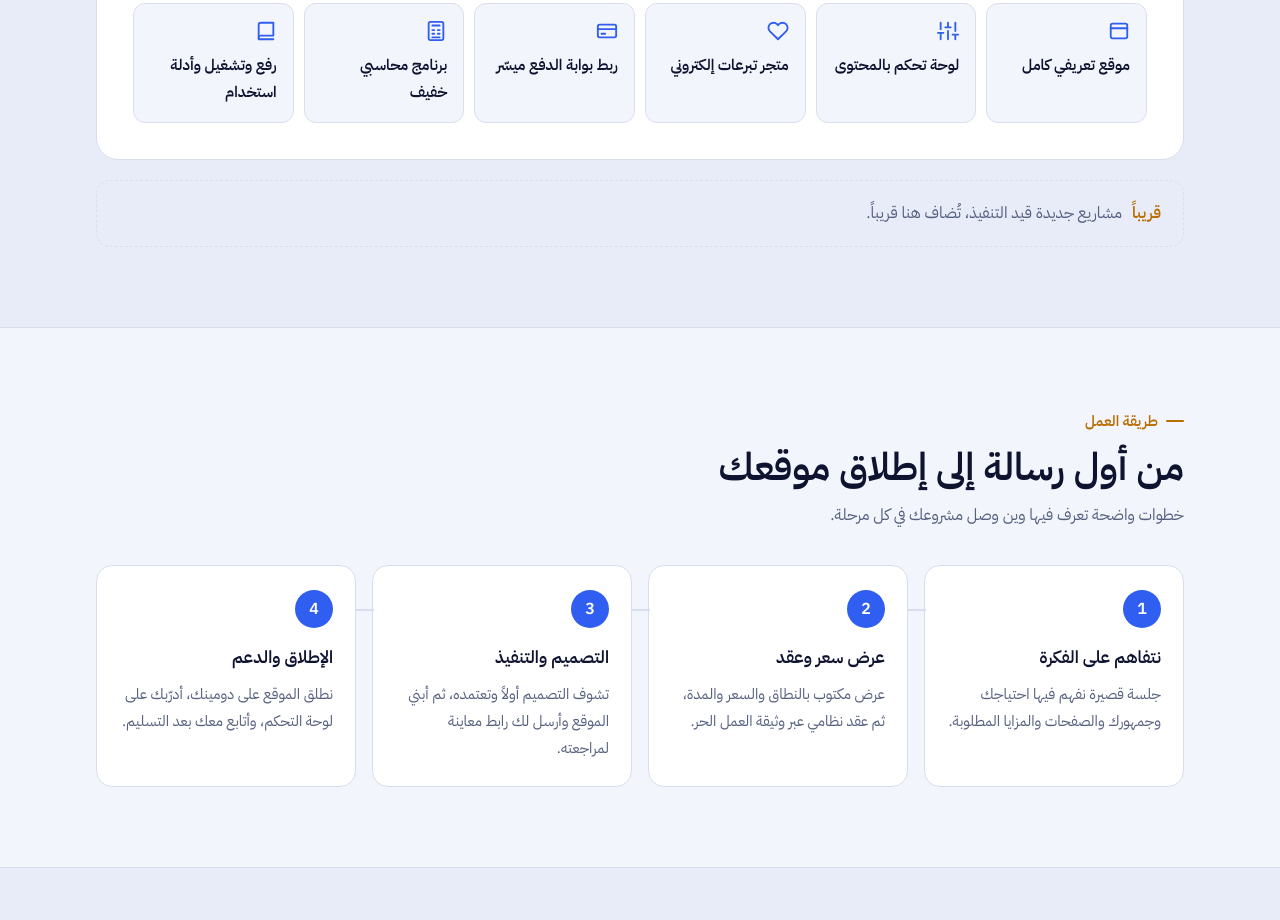
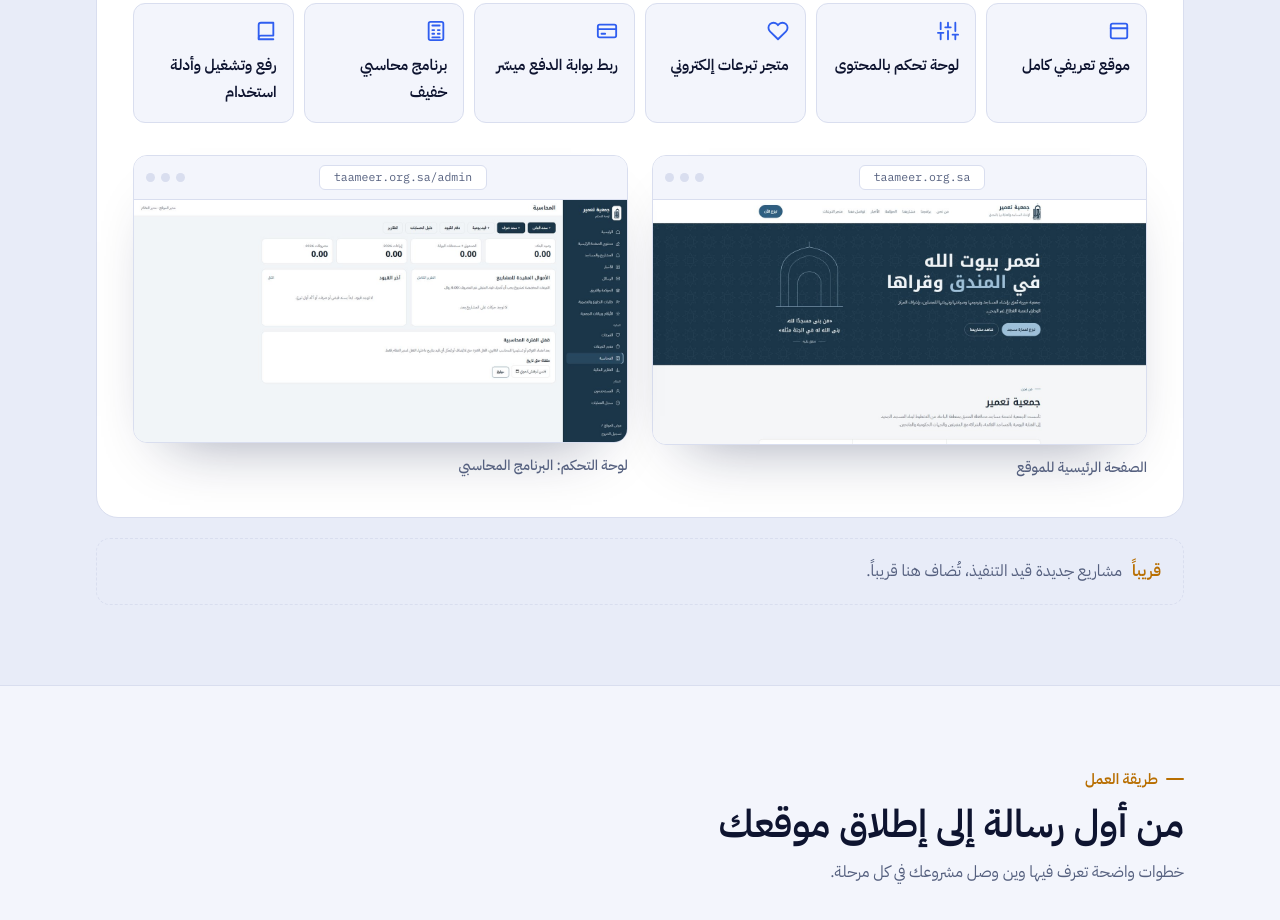
Before and after one commit to ibrahim-zz/ibrahim-zz.github.io, a plain HTML site: page index.html in a window 1280 px wide. Shown: the part 3779-4699 px from the top of the page. Drawn offline with Linux system fonts and the light colour scheme; a web font is replaced by a local one.

Commit message:
إضافة صور مشروع جمعية تعمير
Co-Authored-By: Claude Opus 5.5 <noreply@anthropic.com>
Claude-Session: https://claude.ai/code/session_0145pAQJZHQQCT2Bkm2MdHdH

```diff
--- a/index.html
+++ b/index.html
@@ -287,6 +287,8 @@ footer .wrap{display:flex;justify-content:space-between;gap:12px;flex-wrap:wrap}
 .g-main .ph.float{position:absolute;inset-inline-end:0;bottom:0;width:22%;min-width:140px}
 .g-main .ph.float figcaption{display:none}
 .g-row{display:grid;grid-template-columns:1.6fr 1fr;gap:24px;align-items:start}
+.g-two{display:grid;grid-template-columns:1fr 1fr;gap:24px;align-items:start}
+@media (max-width:900px){.g-two{grid-template-columns:1fr}}
 .g-phones{display:grid;grid-template-columns:1fr 1fr;gap:16px}
 @media (max-width:900px){.g-row{grid-template-columns:1fr}.g-phones{max-width:420px}}
 @media (max-width:600px){.g-main>.sh:first-child{width:100%}.g-main{padding-bottom:0}.g-main .ph.float{position:static;width:60%;margin:16px auto 0}.g-main .ph.float figcaption{display:block}}
@@ -471,6 +473,16 @@ footer .wrap{display:flex;justify-content:space-between;gap:12px;flex-wrap:wrap}
           <div class="mod"><svg width="22" height="22" viewBox="0 0 24 24" fill="none" stroke="currentColor" stroke-width="2" stroke-linecap="round" stroke-linejoin="round"><rect x="4" y="2" width="16" height="20" rx="2"/><path d="M8 6h8M8 11h2M14 11h2M8 15h2M14 15h2M8 19h8"/></svg>برنامج محاسبي خفيف</div>
           <div class="mod"><svg width="22" height="22" viewBox="0 0 24 24" fill="none" stroke="currentColor" stroke-width="2" stroke-linecap="round" stroke-linejoin="round"><path d="M4 19.5A2.5 2.5 0 0 1 6.5 17H20V3H6.5A2.5 2.5 0 0 0 4 5.5z"/><path d="M4 19.5V21h16"/></svg>رفع وتشغيل وأدلة استخدام</div>
         </div>
+        <div class="gallery g-two">
+          <figure class="sh">
+            <div class="browser"><div class="bbar"><i></i><i></i><i></i><span>taameer.org.sa</span></div><img src="images/taameer-home.jpg" alt="الصفحة الرئيسية لموقع جمعية تعمير" width="1400" height="694" loading="lazy"></div>
+            <figcaption>الصفحة الرئيسية للموقع</figcaption>
+          </figure>
+          <figure class="sh">
+            <div class="browser"><div class="bbar"><i></i><i></i><i></i><span>taameer.org.sa/admin</span></div><img src="images/taameer-accounting.jpg" alt="البرنامج المحاسبي في لوحة التحكم" width="1400" height="688" loading="lazy"></div>
+            <figcaption>لوحة التحكم: البرنامج المحاسبي</figcaption>
+          </figure>
+        </div>
       </article>
       <div class="soon"><span style="color:var(--accent-2);font-weight:600">قريباً</span>مشاريع جديدة قيد التنفيذ، تُضاف هنا قريباً.</div>
     </div>
```
Also changed, not shown: images/taameer-accounting.jpg (added), images/taameer-home.jpg (added).
